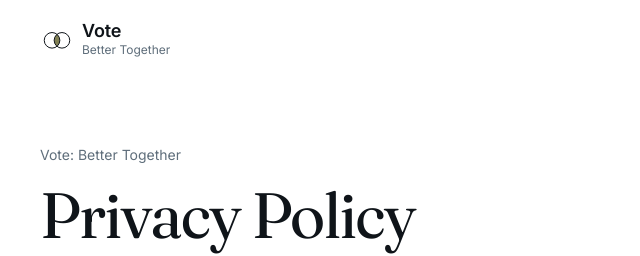
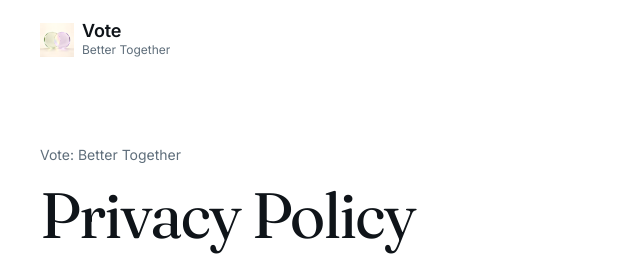
Before and after one commit to pastaegg/vote-website, a plain HTML site: page privacy/index.html in a window 1280 px wide. Shown: the top 256 px of the page, 0-640 px from the left. Drawn offline with Linux system fonts and the light colour scheme.

Commit message:
Synchronize generated page with App Store visual identity

```diff
--- a/privacy/index.html
+++ b/privacy/index.html
@@ -16,19 +16,18 @@
 <meta property="og:title" content="Privacy Policy">
 <meta property="og:description" content="What Vote stores, who can see it, and how you export or delete your data.">
 <meta property="og:url" content="https://votebettertogether.com/privacy/">
-<meta property="og:image" content="https://votebettertogether.com/assets/img/og.jpg">
-<meta property="og:image:width" content="1200">
-<meta property="og:image:height" content="630">
-<meta property="og:image:alt" content="Vote: Better Together brand artwork">
+<meta property="og:image" content="https://votebettertogether.com/assets/img/app-store-icon.png">
+<meta property="og:image:width" content="1024">
+<meta property="og:image:height" content="1024">
+<meta property="og:image:alt" content="Vote: Better Together official App Store icon">
 <meta property="og:locale" content="en_CA">
 <meta name="twitter:card" content="summary_large_image">
 <meta name="twitter:title" content="Privacy Policy">
 <meta name="twitter:description" content="What Vote stores, who can see it, and how you export or delete your data.">
-<meta name="twitter:image" content="https://votebettertogether.com/assets/img/og.jpg">
-<meta name="twitter:image:alt" content="Vote: Better Together brand artwork">
-<link rel="icon" href="/favicon.ico" sizes="any">
-<link rel="icon" href="/favicon-32.png" type="image/png" sizes="32x32">
-<link rel="apple-touch-icon" href="/apple-touch-icon.png">
+<meta name="twitter:image" content="https://votebettertogether.com/assets/img/app-store-icon.png">
+<meta name="twitter:image:alt" content="Vote: Better Together official App Store icon">
+<link rel="icon" href="/assets/img/app-store-icon.png" type="image/png" sizes="1024x1024">
+<link rel="apple-touch-icon" href="/assets/img/app-store-icon.png">
 <link rel="manifest" href="/site.webmanifest">
 <link rel="preload" href="/assets/fonts/fraunces-latin.woff2" as="font" type="font/woff2" crossorigin>
 <link rel="preload" href="/assets/fonts/inter-latin.woff2" as="font" type="font/woff2" crossorigin>
@@ -38,7 +37,7 @@
 <a class="skip" href="#main">Skip to content</a>
 <header class="top">
   <div class="wrap">
-    <a class="brand" href="/" aria-label="Vote: Better Together, home"><svg viewBox="0 0 48 32" aria-hidden="true"><path d="M24 7.515A11 11 0 0 1 24 24.485A11 11 0 0 1 24 7.515Z" fill="#6B6A36" fill-opacity=".85"/><circle cx="17" cy="16" r="11" fill="none" stroke="currentColor" stroke-width="1.4"/><circle cx="31" cy="16" r="11" fill="none" stroke="currentColor" stroke-width="1.4"/></svg><span>Vote<small>Better Together</small></span></a>
+    <a class="brand" href="/" aria-label="Vote: Better Together, home"><img src="/assets/img/app-store-icon.png" width="34" height="34" alt="" decoding="async"><span>Vote<small>Better Together</small></span></a>
     <nav class="nav" aria-label="Main">
       <a href="/#how" class="hide-sm">How it works</a>
       <a href="/privacy/" aria-current="page">Privacy</a>
```
